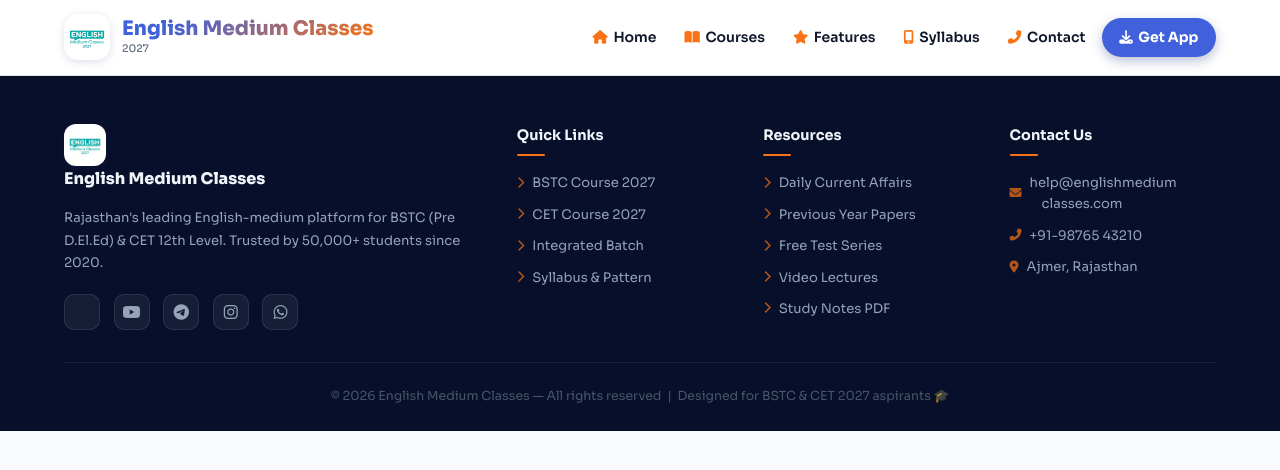
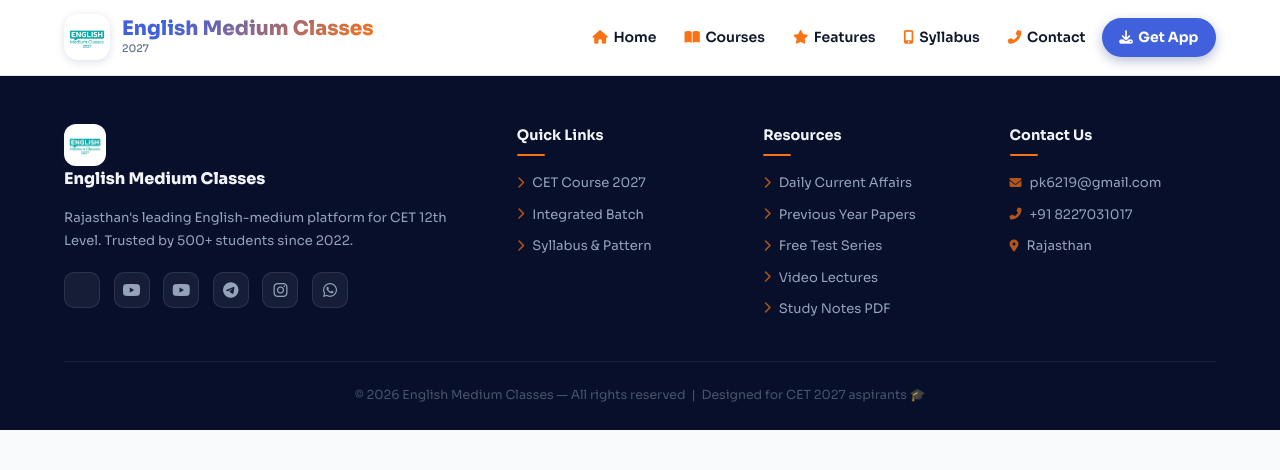
Before and after one commit to pawan257cse/English-Medium-Classes, a plain HTML site: page courses.html in a window 1280 px wide. Drawn offline with Linux system fonts and the light colour scheme.

Commit message:
orignnal almmost done

```diff
--- a/courses.html
+++ b/courses.html
@@ -465,7 +465,7 @@
         <div class="container">
             <div class="nav-inner">
                 <div class="logo-wrap">
-                   <a href="index.html"> <img class="logo-img" src="images/logo.jpg" alt="EMC Logo"</a>
+                    <a href="index.html"> <img class="logo-img" src="images/logo.jpg" alt="EMC Logo" </a>
                         <div class="logo-text-wrap">
                             <a href="index.html">
                                 <h1>English Medium Classes</h1>
@@ -500,28 +500,33 @@
             <div class="footer-grid">
                 <div class="footer-brand">
                     <div class="foot-logo">
-                        <a href="index.html"> <img class="logo-img" src="images/logo.jpg" alt="EMC Logo"</a>
+                        <a href="index.html"> <img class="logo-img" src="images/logo.jpg" alt="EMC Logo" </a>
                             <h2>English Medium Classes</h2>
                     </div>
-                    <p>Rajasthan's leading English-medium platform for BSTC (Pre D.El.Ed) & CET 12th Level. Trusted by
-                        50,000+ students since 2020.</p>
+                    <p>Rajasthan's leading English-medium platform for CET 12th Level. Trusted by
+                        500+ students since 2022.</p>
                     <div class="social-row">
-                        <a href="#" aria-label="YouTube" onclick="event.preventDefault()"><i
+                        <a href="https://www.youtube.com/@CETENGLISHMEDIUMCLASSES2027" aria-label="YouTube" onclick="event.preventDefault()"><i
                                 class="fab fa-youtube"></i></a>
+
+                        <a href="https://www.youtube.com/@englishmediumonly-yogendrasir" aria-label="YouTube" onclick="event.preventDefault()"><i
+                                class="fab fa-youtube"></i></a>
+
                         <a href="#" aria-label="Telegram" onclick="event.preventDefault()"><i
                                 class="fab fa-telegram"></i></a>
+
                         <a href="#" aria-label="Instagram" onclick="event.preventDefault()"><i
                                 class="fab fa-instagram"></i></a>
+
                         <a href="#" aria-label="WhatsApp" onclick="event.preventDefault()"><i
                                 class="fab fa-whatsapp"></i></a>
                     </div>
                 </div>
                 <div class="footer-col">
                     <h5>Quick Links</h5>
-                    <a href="#courses"><i class="fas fa-chevron-right"></i> BSTC Course 2027</a>
-                    <a href="#courses"><i class="fas fa-chevron-right"></i> CET Course 2027</a>
-                    <a href="#courses"><i class="fas fa-chevron-right"></i> Integrated Batch</a>
-                    <a href="#"><i class="fas fa-chevron-right"></i> Syllabus & Pattern</a>
+                    <a href="courses.html"><i class="fas fa-chevron-right"></i> CET Course 2027</a>
+                    <a href="courses.html"><i class="fas fa-chevron-right"></i> Integrated Batch</a>
+                    <a href="courses.html"><i class="fas fa-chevron-right"></i> Syllabus & Pattern</a>
                 </div>
                 <div class="footer-col">
                     <h5>Resources</h5>
@@ -533,14 +538,14 @@
                 </div>
                 <div class="footer-col">
                     <h5>Contact Us</h5>
-                    <a href="mailto:help@englishmediumclasses.com"><i class="fas fa-envelope"></i>
-                        help@englishmedium<br>&nbsp;&nbsp;&nbsp;&nbsp;classes.com</a>
-                    <a href="tel:+919876543210"><i class="fas fa-phone-alt"></i> +91-98765 43210</a>
-                    <a href="#"><i class="fas fa-map-marker-alt"></i> Ajmer, Rajasthan</a>
+                    <a href="mailto:pk6219@gmail.com"><i class="fas fa-envelope"></i>
+                        pk6219@gmail.com</a>
+                    <a href="tel:+919876543210"><i class="fas fa-phone-alt"></i> +91 8227031017</a>
+                    <a href="#"><i class="fas fa-map-marker-alt"></i> Rajasthan</a>
                 </div>
             </div>
             <div class="copyright">
-                <p>© 2026 English Medium Classes — All rights reserved &nbsp;|&nbsp; Designed for BSTC & CET 2027
+                <p>© 2026 English Medium Classes — All rights reserved &nbsp;|&nbsp; Designed for CET 2027
                     aspirants 🎓</p>
             </div>
         </div>
```
Lines whose indentation alone changed are shown as unchanged.
